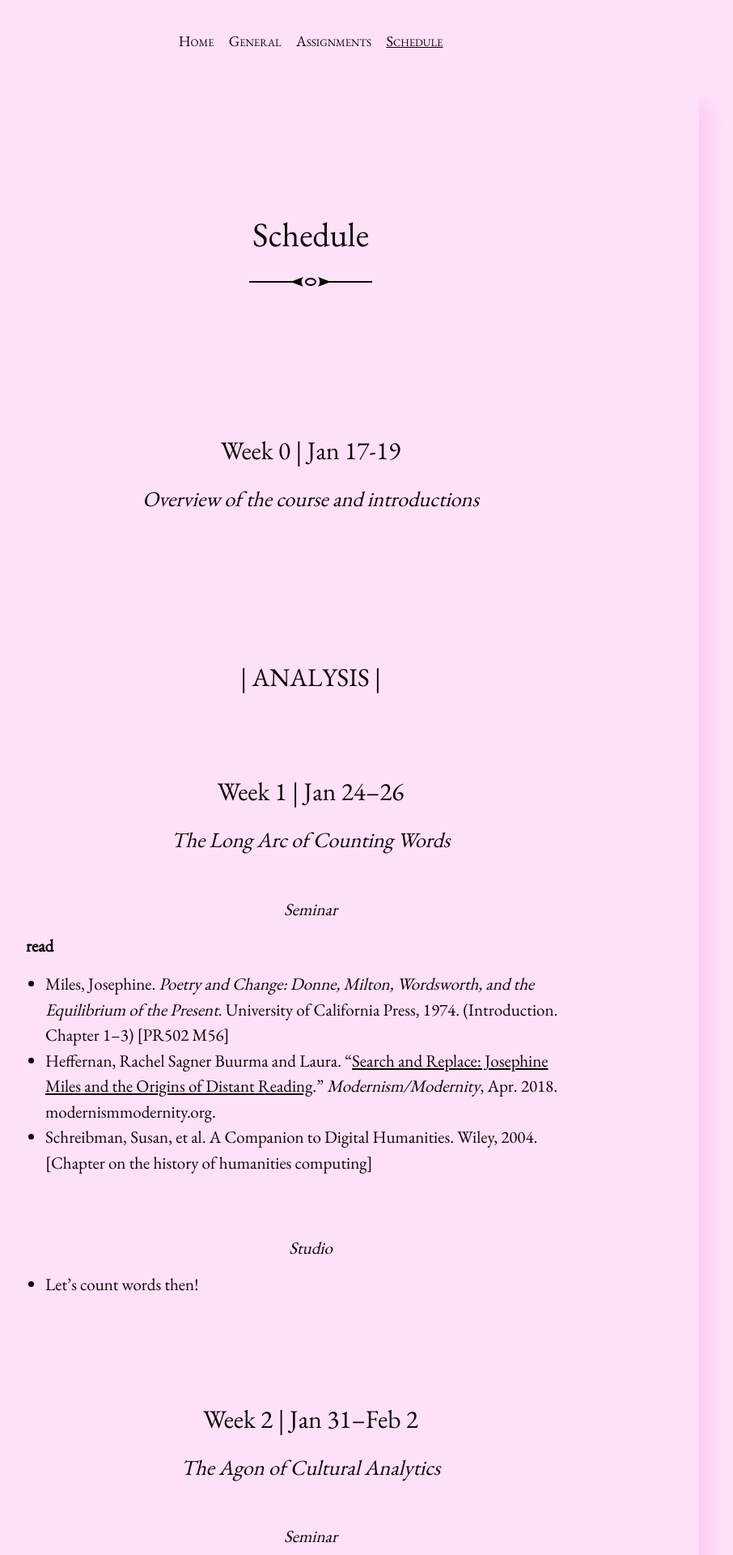
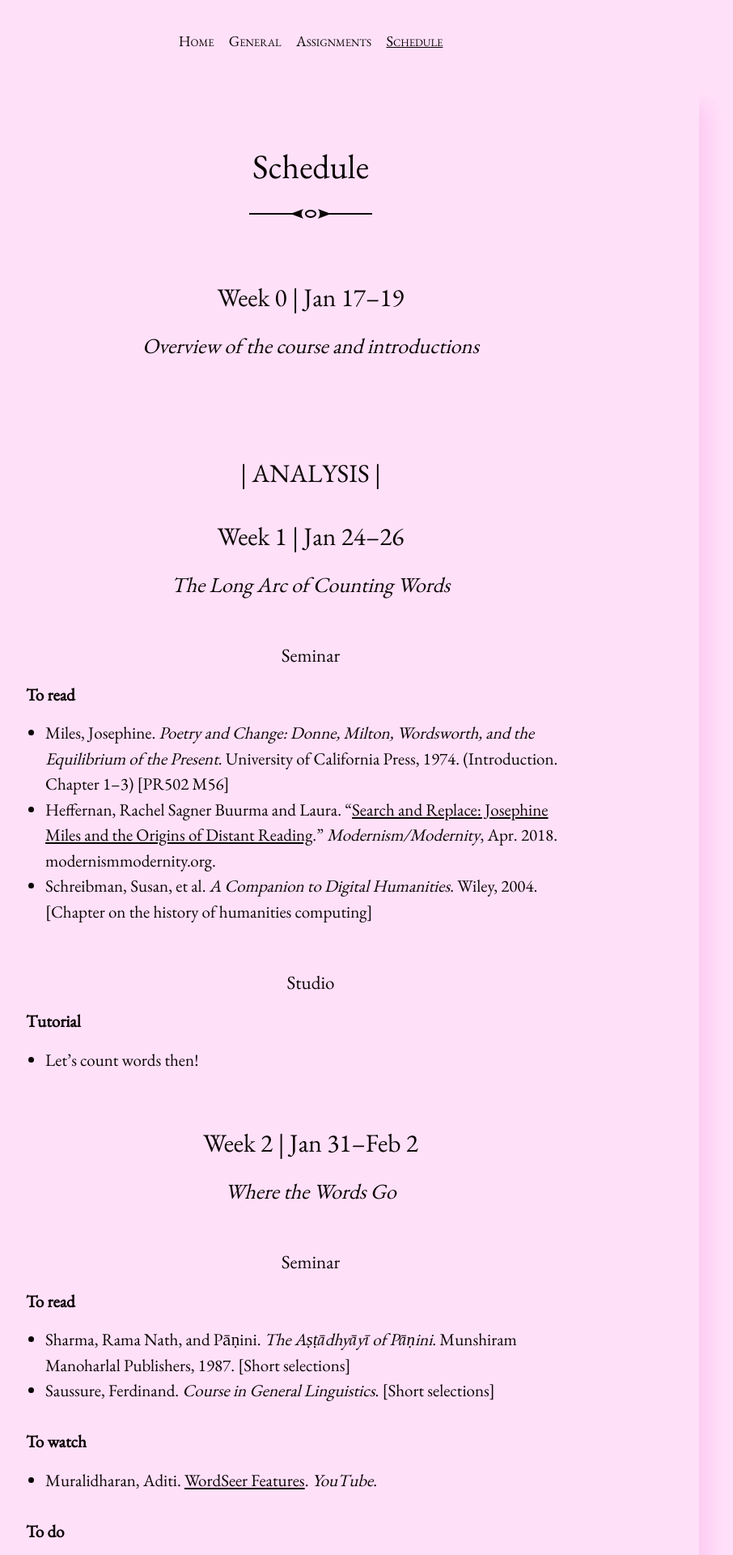
Before and after one commit to elotroalex/s23-intro-dh, a Jekyll site: the page built from schedule.md, in a window 1280 px wide. Shown: the top 1920 px of the page at 81% size, without its empty margins (256-1162 px from the left). Built offline with Jekyll 4.4.1, drawn with Linux system fonts in a browser that asks for light colours; some of the changed text lies outside the part shown.

Commit message:
style tweaks

```diff
--- a/_sass/_article.scss
+++ b/_sass/_article.scss
@@ -15,7 +15,7 @@
 .post > h1 {
   font-size: 2em;
   max-width: 48rem;
-  padding: 2em 1em;
+  padding-bottom: 1em;
   text-align: center;
 }
 
--- a/_sass/_base.scss
+++ b/_sass/_base.scss
@@ -32,7 +32,7 @@ h2 {
 
 h3 {
   font-size: 1.5em;
-  margin: 3em auto .5em auto;
+  margin: 1em auto .5em auto;
   text-align: center;
 
   @media (max-width: 768px) {
@@ -52,9 +52,8 @@ h4 {
 }
 
 h5 {
-  font-size: 1em;
-  font-style: italic;
-  margin: 2em auto .66em auto;
+  font-size: 1.1em;
+  margin: 1em auto .66em auto;
   text-align: center;
 }
 
--- a/schedule.md
+++ b/schedule.md
@@ -3,7 +3,7 @@ layout: post
 title: Schedule
 ---
 
-### Week 0 | Jan 17-19
+### Week 0 | Jan 17--19
 
 #### Overview of the course and introductions
 
@@ -17,63 +17,67 @@ title: Schedule
 
 ##### Seminar
 
-**read**
+**To read**
 - Miles, Josephine. *Poetry and Change: Donne, Milton, Wordsworth, and the Equilibrium of the Present*. University of California Press, 1974. (Introduction. Chapter 1–3) [PR502 M56]
 - Heffernan, Rachel Sagner Buurma and Laura. “[Search and Replace: Josephine Miles and the Origins of Distant Reading](https://modernismmodernity.org/forums/posts/search-and-replace).” *Modernism/Modernity*, Apr. 2018. modernismmodernity.org.
-- Schreibman, Susan, et al. A Companion to Digital Humanities. Wiley, 2004. [Chapter on the history of humanities computing]
+- Schreibman, Susan, et al. *A Companion to Digital Humanities*. Wiley, 2004. [Chapter on the history of humanities computing]
 
 
 
 ##### Studio
+
+**Tutorial**
 
 - Let's count words then!
 
 
 ### Week 2 | Jan 31--Feb 2
 
+#### Where the Words Go
+
+##### Seminar
+
+**To read**
+- Sharma, Rama Nath, and Pāṇini. *The Aṣṭādhyāyī of Pāṇini*. Munshiram Manoharlal Publishers, 1987. [Short selections]
+- Saussure, Ferdinand. *Course in General Linguistics*. [Short selections]
+
+**To watch**
+- Muralidharan, Aditi. [WordSeer Features](https://www.youtube.com/watch?v=fMyTkCsZcLU). *YouTube*.
+
+**To do**
+- Working in pairs, pick a contemporary article of thematic interest to both of you engaging with text or corpus analysis from [*Digital Humanities Quarterly*](http://www.digitalhumanities.org/dhq/) or the "[*Journal of Cultural Analytics*](https://culturalanalytics.org/)". Read it online. As you read it, highlight the concepts you don't understand in the article using [hypothes.is](https://via.hypothes.is/). If you see a concept that you think you can explain to your partner, write a comment, start a dialogue.
+
+##### Studio
+
+**Tutorial**
+
+- How to read text analysis blogs and articles
+
+**To study**
+
+- McClure, David. "[The (Weird) Distributions of Function Words across Novels](https://litlab.stanford.edu/distributions-of-function-words/)." Stanford Literary Lab. Accessed 16 Jan. 2023
+
+### Week 3 | Feb 7--9
+
 #### The Agon of Cultural Analytics
 
 ##### Seminar
 
-**read**
+**To read**
 - *Computers for the Humanities? A Record of the Conference Sponsored by Yale University on a Grant from IBM*, January 22-23, 1965 (Yale Libraries call number: Available as Non-Circ at the Franke Family Digital Humanities Lab (QA76 C644 1965). Good excuse to go say hi, learn more about the venue)
-- Da, Nan Z. “[The Computational Case against Computational Literary Studies](https://doi.org/10.1086/702594).” Critical Inquiry, vol. 45, no. 3, Mar. 2019, pp. 601–39. journals.uchicago.edu.
-- Read the short responses to Da in "[Computational Literary Studies: A Critical Inquiry Online Forum](https://critinq.wordpress.com/2019/03/31/computational-literary-studies-a-critical-inquiry-online-forum/)"
+- Da, Nan Z. “[The Computational Case against Computational Literary Studies](https://doi.org/10.1086/702594).” *Critical Inquiry*, vol. 45, no. 3, Mar. 2019, pp. 601–39.
+- Underwood, Ted. "Introduction." *Distant Horizons: Digital Evidence and Literary Change*. University of Chicago Press, 2019.
+- [Optional] Read the dialogue and responses to Da in "[Computational Literary Studies: A Critical Inquiry Online Forum](https://critinq.wordpress.com/2019/03/31/computational-literary-studies-a-critical-inquiry-online-forum/)." *Critical Inquiry: In The Moment* (2019)
 
 ##### Studio
 
+**Tutorial**
+
 - How to read tutorials
 
-**study**
+**To study**
 - Froehlich, Heather. "[Corpus Analysis with Antconc](http://programminghistorian.org/en/lessons/corpus-analysis-with-antconc)"
-- Algee-Hewitt, Mark, Katherine Bowers, Quinn Dombrowski, and Heather Froehlich. "Data Sitters Club #10: Heather Likes Principal Component Analysis."
-
-
-### Week 3 | Feb 7--9
-
-#### Oh, The Places Words Will Go
-
-##### Seminar
-
-**read**
-- Sharma, Rama Nath, and Pāṇini. The Aṣṭādhyāyī of Pāṇini. Munshiram Manoharlal Publishers, 1987. [Short selections]
-- Saussure, Ferdinand. *Course in General Linguistics*. [Short selections]
-
-**watch**
-- [WordSeer Features](https://www.youtube.com/watch?v=fMyTkCsZcLU)
-- Sá Pereira, Moacir P. de. "[Mapping Fabula and Sjužet in 'Wandering Rocks'](https://muziejus.github.io/wandering-rocks/)."
-
-**task**
-- Working in pairs, pick a contemporary article of thematic interest to both of you engaging with text or corpus analysis from [*Digital Humanities Quarterly*](http://www.digitalhumanities.org/dhq/) or the "[*Journal of Cultural Analytics*](https://culturalanalytics.org/)". Read it online. As you read it, highlight the concepts you don't understand in the article using [hypothes.is](https://via.hypothes.is/). If you see a concept that you think you can explain to your partner, write a comment, start a dialogue.
-
-##### Studio
-
-- How to read text analysis blogs and articles
-
-**read**
-
-- McClure, David. "[The (Weird) Distributions of Function Words across Novels](https://litlab.stanford.edu/distributions-of-function-words/)." Stanford Literary Lab. Accessed 16 Jan. 2023
-
+- Algee-Hewitt, Mark, Katherine Bowers, Quinn Dombrowski, and Heather Froehlich. "[Data Sitters Club #10: Heather Likes Principal Component Analysis](https://datasittersclub.github.io/site/dsc10.html)." (July 20, 2021)
 
 
 ### Week 4 | Feb 14--16
@@ -82,16 +86,18 @@ title: Schedule
 
 ##### Seminar
 
-**read**
-- Porter, J.D. "Pamphlet 17: Popularity/Prestige." Stanford Literary Lab. September 2018. https://litlab.stanford.edu/LiteraryLabPamphlet17.pdf
-- Ahnert, Ruth, et al. “The Network Turn: Changing Perspectives in the Humanities.” *Elements in Publishing and Book Culture*, Dec. 2020. www.cambridge.org, https://doi.org/10.1017/9781108866804.https://www.cambridge.org/core/elements/network-turn/CC38F2EA9F51A6D1AFCB7E005218BBE5
+**To read**
+- Porter, J.D. "[Pamphlet 17: Popularity/Prestige](https://litlab.stanford.edu/LiteraryLabPamphlet17.pdf)." *Stanford Literary Lab*. September 2018.
+- Ahnert, Ruth, et al. “[The Network Turn: Changing Perspectives in the Humanities](https://doi.org/10.1017/9781108866804.https://www.cambridge.org/core/elements/network-turn/CC38F2EA9F51A6D1AFCB7E005218BBE5).” *Elements in Publishing and Book Culture*, Dec. 2020. www.cambridge.org,
 
-**explore**
+**To explore**
 - Gil, Alex and Kaiama Glover, eds. "[In The Same Boats](http://sameboats.org/)"
 - The American Academy. "[Open Syllabus Galaxy](https://galaxy.opensyllabus.org/)"
 - Schmidt, Ben. "[A guided tour of the digital library](http://creatingdata.us/datasets/hathi-features/)"
 
 ##### Studio
+
+**Tutorial**
 
 - How to find the right tool for the job
 
@@ -103,16 +109,18 @@ title: Schedule
 
 ##### Seminar
 
-**read**
+**To read**
 - Lovelace, Ada. "Notes." [Selections]
-- Turing, Alan M. “Computing Machinery and Intelligence. Mind, 59, 433–460.” Mind, no. 59, 1950, pp. 433–60, https://doi.org/10.1093/mind/LIX.236.433.
+- Turing, Alan M. “[Computing Machinery and Intelligence](https://doi.org/10.1093/mind/LIX.236.433).” *Mind*, no. 59, 1950, pp. 433–60.
 - Tenen, Dennis. “[The Emergence of American Formalism](https://academiccommons.columbia.edu/doi/10.7916/d8-8spe-nn29).” *Modern Philology* 117, no. 2 (November 2019): 257–283.
-- Hayles, N. Katherine. Writing Machines. MIT Press, 2002.
+- Hayles, N. Katherine. *Writing Machines*. MIT Press, 2002. [Selections]
 
-**explore**
+**To explore**
 - [AI Dungeon](https://play.aidungeon.io/main/home)
 
 ##### Studio
+
+**Tutorial**
 
 - Let's build a simple word machine
 
@@ -123,16 +131,19 @@ title: Schedule
 
 ##### Seminar
 
-**read**
-- Arnold, Taylor, and Lauren Tilton. “Distant Viewing: Analyzing Large Visual Corpora.” Digital Scholarship in the Humanities, vol. 34, no. Supplement_1, Dec. 2019, pp. i3–16. Silverchair, https://doi.org/10.1093/llc/fqz013.
-- https://blog.quantifyingkissinger.com/all-posts/
-- Xu, Weijia, et al. “A Study of Spoken Audio Processing Using Machine Learning for Libraries, Archives and Museums (LAM).” 2020 IEEE International Conference on Big Data (Big Data), 2020, pp. 1939–48. IEEE Xplore, https://doi.org/10.1109/BigData50022.2020.9378438.
+**To read**
+- Arnold, Taylor, and Lauren Tilton. “[Distant Viewing: Analyzing Large Visual Corpora](https://doi.org/10.1093/llc/fqz013).” *Digital Scholarship in the Humanities*, vol. 34, no. Supplement_1, Dec. 2019, pp. i3–16.
+- Kaufman, Micki. Selections from "[Quantifying Kissinger](https://blog.quantifyingkissinger.com/all-posts/)."
+- Xu, Weijia, et al. “[A Study of Spoken Audio Processing Using Machine Learning for Libraries, Archives and Museums (LAM)](https://doi.org/10.1109/BigData50022.2020.9378438).” *2020 IEEE International Conference on Big Data (Big Data)*, 2020, pp. 1939–48.
 
-**explore**
-- [Photogrammar](https://photogrammar.org/maps)
+**To explore**
+- Arnold, Taylor, N. Ayers, J. Madron, R. Nelson, Lauren Tilton, Laura Wexler, et al. "[Photogrammar](https://photogrammar.org/maps)"
+- Sá Pereira, Moacir P. de. "[Mapping Fabula and Sjužet in 'Wandering Rocks'](https://muziejus.github.io/wandering-rocks/)."
 
 
 ##### Studio
+
+**Tutorial**
 
 - Re-introducing colored pencils
 
@@ -142,22 +153,22 @@ title: Schedule
 
 ##### Seminar
 
-- Klein, Lauren F. “The Image of Absence: Archival Silence, Data Visualization, and James Hemings.” American Literature, vol. 85, no. 4, Dec. 2013, pp. 661–88. Silverchair, https://doi.org/10.1215/00029831-2367310.
+- Klein, Lauren F. “The Image of Absence: Archival Silence, Data Visualization, and James Hemings.” *American Literature*, vol. 85, no. 4, Dec. 2013, pp. 661–88. Silverchair, https://doi.org/10.1215/00029831-2367310.
 - Hartman, Saidiya. “Venus in Two Acts.” *Small Axe*, no. 26 (June 2008).
 - Johnson, Jessica Marie. “Xroads Praxis: Black Diasporic Technologies for Remaking the New World.” *archipelagos journal*, no. 3 (July 2019). https://doi.org/10.7916/archipelagos-4fjd-k774.
 
-**explore**
+**To explore**
 - Naylor, Celia E., Alex Gil, Moacir P. de Sá Pereira, et al. "[(Un)Silencing Slavery](https://unsilencing-slavery.org/)."
 
+**To do**
+- Midterm Exam
 
-##### Midterm Exam
+<br>
 
----
+### ❃ ❊ ❋ &nbsp; Spring Break &nbsp; ❋ ✣ ✤
 
-### Spring Break
 
----
-
+<br>
 
 ### Week 8 | Mar 28--30
 
@@ -180,7 +189,9 @@ title: Schedule
 
 ##### Studio
 
-- Introduction to Stylo
+**Tutorial**
+
+- Introduction to [Stylo](https://github.com/computationalstylistics/stylo)
 
 
 ### Week 10 | Apr 11--13
@@ -189,11 +200,13 @@ title: Schedule
 
 ##### Seminar
 
-- Bender, Emily M., et al. “On the Dangers of Stochastic Parrots: Can Language Models Be Too Big? 🦜.” Proceedings of the 2021 ACM Conference on Fairness, Accountability, and Transparency, ACM, 2021, pp. 610–23. DOI.org (Crossref), https://doi.org/10.1145/3442188.3445922.
-- "On the dangers of stochastic parrots: Can language models be too big?" [YouTube](https://www.youtube.com/watch?v=N5c2X8vhfBE)
+- Bender, Emily M., et al. “On the Dangers of Stochastic Parrots: Can Language Models Be Too Big? 🦜.” *Proceedings of the 2021 ACM Conference on Fairness, Accountability, and Transparency, ACM*. 2021, pp. 610–23. DOI.org (Crossref), https://doi.org/10.1145/3442188.3445922.
+- "On the dangers of stochastic parrots: Can language models be too big?" [*YouTube*](https://www.youtube.com/watch?v=N5c2X8vhfBE)
 - Tasovac, and Natalia Ermolaev, eds. [“Parrots](https://startwords.cdh.princeton.edu/).” *Startwords* 3 (2022). (Read the essays by del Rio Riande, Klein and Underwood)
 
 ##### Studio
+
+**Tutorial**
 
 - Text generation exercise using GPT 4 (if not out yet, we'll use GPT3)
 
@@ -204,7 +217,7 @@ title: Schedule
 
 ##### Seminar
 
-**read**
+**To read**
 - A selection of volvelles by Ramon Llull
 - Josephs, Kelly. "Versions of X/Self: Kamau Brathwaite's Caribbean Discourse." *Anthurium: A Caribbean Studies Journal*. 1:1 (December 2003)
 - Parham, Marisa. "[.break .dance.](http://archipelagosjournal.org/issue03/parham/parham.html#about)" *archipelagos journal*, no. 3 (July 2019)
@@ -215,6 +228,8 @@ title: Schedule
 - Sun Ra [Selections]
 
 ##### Studio
+
+**Tutorial**
 - Image generation exercise using whatever AI consumer-grade tool is available in April.
 
 
```
Also changed, not shown: other parts of schedule.md (+0 -2 lines).
